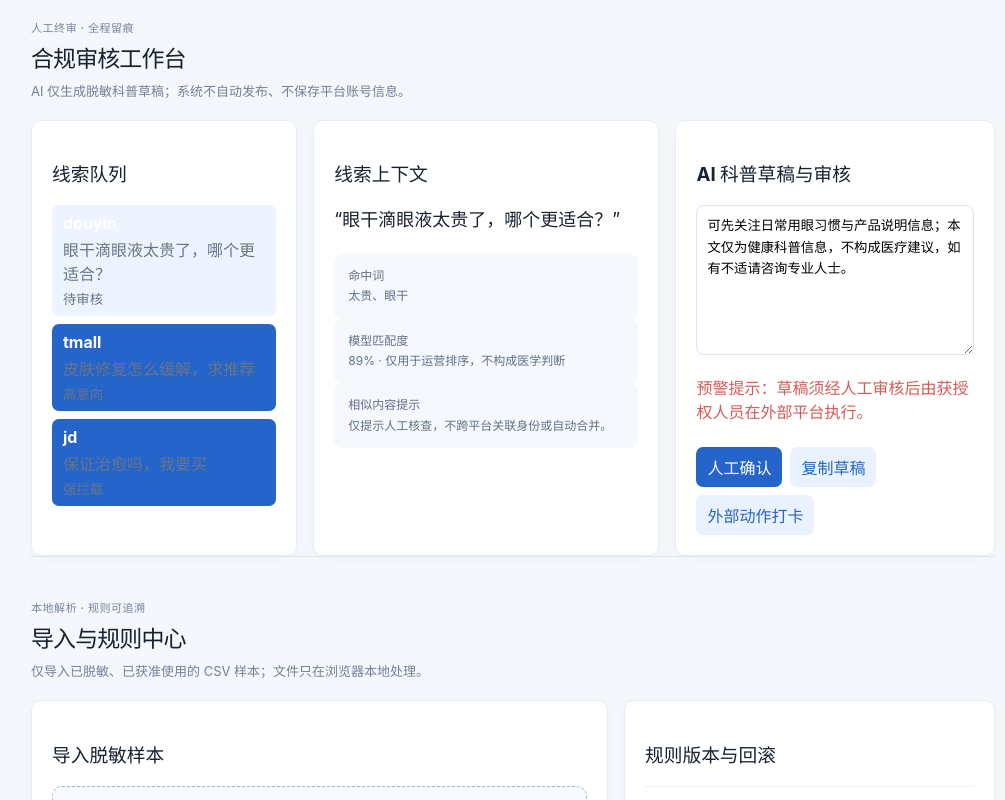
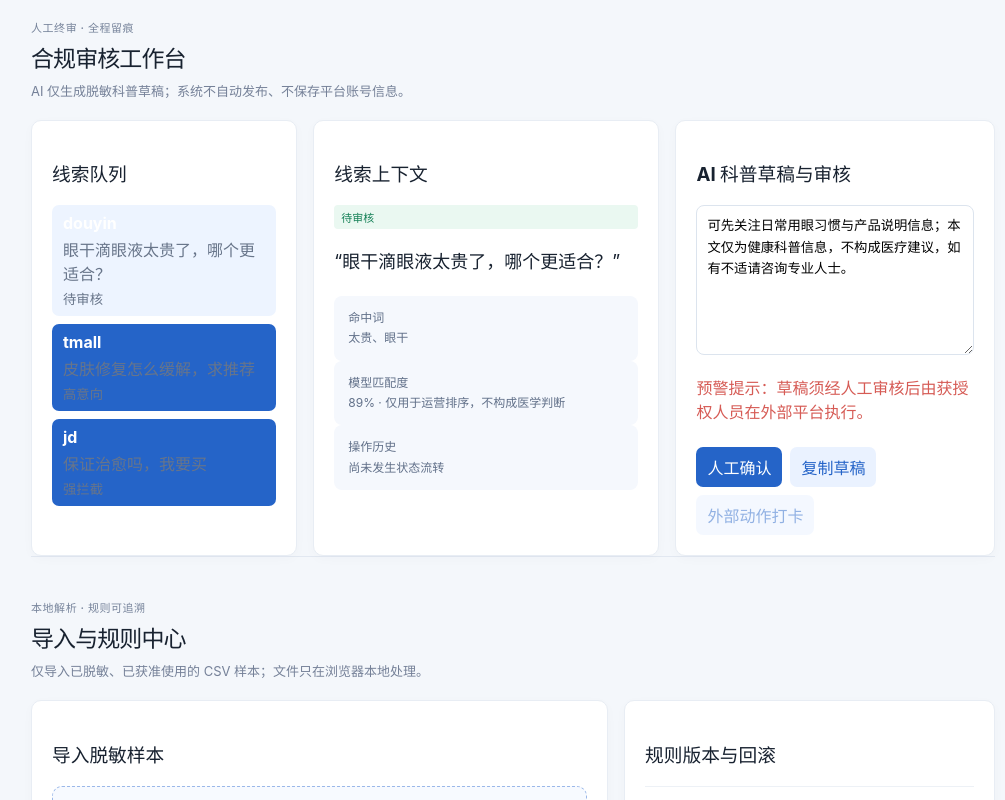
Before and after one commit to 1161135/-RPA-AI-PoC-, a React (Vite) app: page / in a window 1280 px wide. Shown: the part 6820-7620 px from the top of the page, without its empty margins (249-1254 px from the left). Built offline with nearby package versions, Linux system fonts and the light colour scheme.

Commit message:
feat: make lead review workflow interactive

```diff
--- a/src/pages/LeadReviewWorkbenchPage.tsx
+++ b/src/pages/LeadReviewWorkbenchPage.tsx
@@ -3,12 +3,13 @@ import { useLeadRadar } from '../hooks/useLeadRadar';
 
 export function LeadReviewWorkbenchPage() {
   const { leads, selectedId, setSelectedId } = useLeadRadar();
-  const [checkedIn, setCheckedIn] = useState(false);
+  const [status, setStatus] = useState<'待审核' | '待外部执行' | '外部执行已打卡'>('待审核');
+  const [history, setHistory] = useState<string[]>([]);
   const selected = leads.find((lead) => lead.id === selectedId) ?? leads[0];
   return <section id="lead-review" className="page-section">
     <div className="page-heading"><div><p className="eyebrow">人工终审 · 全程留痕</p><h2>合规审核工作台</h2><p>AI 仅生成脱敏科普草稿；系统不自动发布、不保存平台账号信息。</p></div></div>
     <div className="review-grid"><article className="panel review-queue"><h3>线索队列</h3>{leads.map((lead) => <button className={lead.id === selected.id ? 'selected' : ''} key={lead.id} onClick={() => setSelectedId(lead.id)}><b>{lead.channel}</b><span>{lead.comment}</span><small>{lead.riskLevel === 'strong_block' ? '强拦截' : lead.priority === 'high' ? '高意向' : '待审核'}</small></button>)}</article>
-      <article className="panel"><h3>线索上下文</h3><p className="review-comment">“{selected.comment}”</p><div className="formula"><b>命中词</b><p>{selected.matchedTerms.join('、') || '相关主题'}</p></div><div className="formula"><b>模型匹配度</b><p>89% · 仅用于运营排序，不构成医学判断</p></div><div className="formula"><b>相似内容提示</b><p>仅提示人工核查，不跨平台关联身份或自动合并。</p></div></article>
-      <article className="panel"><h3>AI 科普草稿与审核</h3><textarea aria-label="AI 科普草稿" defaultValue="可先关注日常用眼习惯与产品说明信息；本文仅为健康科普信息，不构成医疗建议，如有不适请咨询专业人士。" /><p className="risk-text">{selected.riskLevel === 'strong_block' ? '命中强拦截：禁止确认发送，需药师/法务改写。' : '预警提示：草稿须经人工审核后由获授权人员在外部平台执行。'}</p><button disabled={selected.riskLevel === 'strong_block'}>人工确认</button><button className="secondary-button">复制草稿</button><button className="secondary-button" onClick={() => setCheckedIn(true)}>外部动作打卡</button>{checkedIn && <div className="formula"><b>外部执行已打卡</b><p>请填写执行渠道、人工动作和说明后留痕；本 PoC 不连接真实发送能力。</p></div>}</article></div>
+      <article className="panel"><h3>线索上下文</h3><p data-testid={`lead-status-${selected.id}`} className="status-tag">{status}</p><p className="review-comment">“{selected.comment}”</p><div className="formula"><b>命中词</b><p>{selected.matchedTerms.join('、') || '相关主题'}</p></div><div className="formula"><b>模型匹配度</b><p>89% · 仅用于运营排序，不构成医学判断</p></div><div className="formula"><b>操作历史</b>{history.length ? history.map((item) => <p key={item}>{item}</p>) : <p>尚未发生状态流转</p>}</div></article>
+      <article className="panel"><h3>AI 科普草稿与审核</h3><textarea aria-label="AI 科普草稿" defaultValue="可先关注日常用眼习惯与产品说明信息；本文仅为健康科普信息，不构成医疗建议，如有不适请咨询专业人士。" /><p className="risk-text">{selected.riskLevel === 'strong_block' ? '命中强拦截：禁止确认发送，需药师/法务改写。' : '预警提示：草稿须经人工审核后由获授权人员在外部平台执行。'}</p><button disabled={selected.riskLevel === 'strong_block'} onClick={() => { setStatus('待外部执行'); setHistory((items) => [...items, 'approved: 人工确认完成']); }}>人工确认</button><button className="secondary-button">复制草稿</button><button className="secondary-button" disabled={status !== '待外部执行'} onClick={() => { setStatus('外部执行已打卡'); setHistory((items) => [...items, 'external_action_logged: 已由运营人工执行']); }}>外部动作打卡</button></article></div>
   </section>;
 }
```
Also changed, not shown: 1 other file (tests, documents, lock files or other folders).
